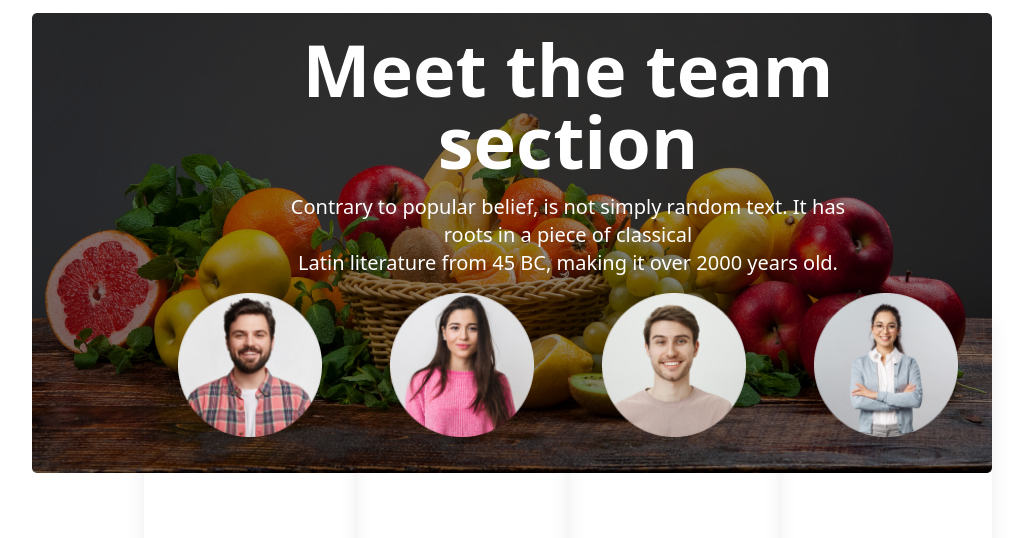
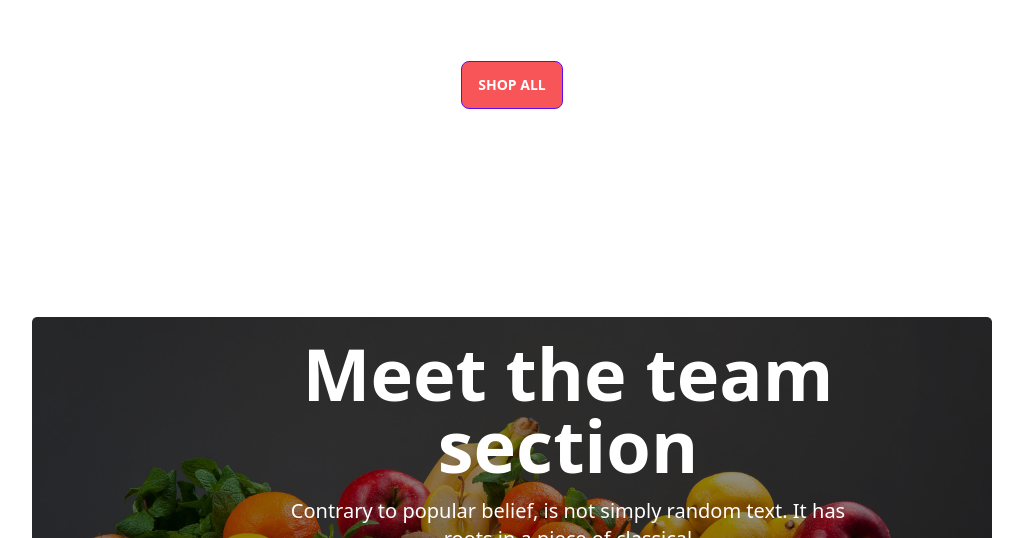
Before and after one commit to TahseenHossain/fruit-brust-main-main, a plain HTML site: page index.html in a window 1280 px wide. Shown: the part 1398-1936 px from the top of the page, without its empty margins (128-1151 px from the left). Drawn offline with nearby package versions, Linux system fonts and the light colour scheme.

Commit message:
first commit

```diff
--- a/index.html
+++ b/index.html
@@ -421,6 +421,12 @@
                 </div>
             </div>
 
+            <div class="text-center justify-center mb-36 mt-12">
+                <button class="btn btn-primary text-white bg-[#F85559] lg:mb-16 md:mb-16">Shop All</button>
+            </div>
+
+
+
 
         </section>
 
```
